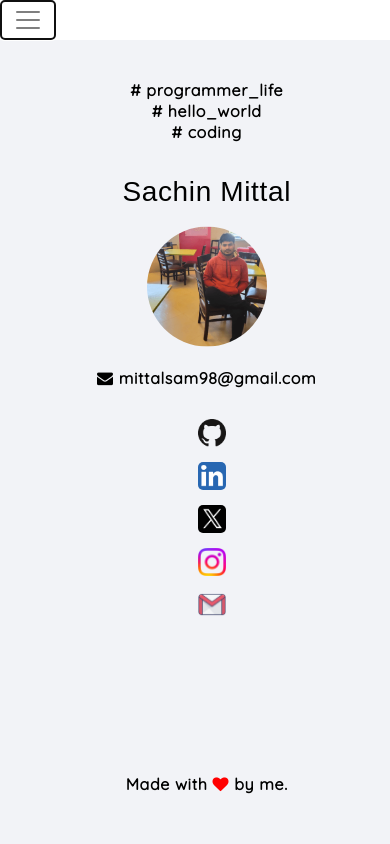
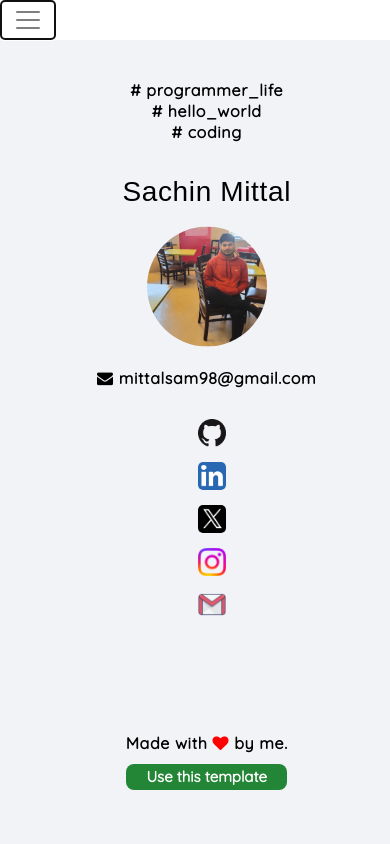
Before and after one commit to mittalsam98/react-portfolio, a React (Vite) app: page / in a window 390 px wide. Both pictures are taken after a click on the button 28 px from the left and 20 px from the top of the page. Shown: the top 844 px of the page. Built offline with nearby package versions, Linux system fonts and the light colour scheme; a web font is replaced by a local one.

Commit message:
Added use this template button

```diff
--- a/src/components/sidebar/Sidebar.css
+++ b/src/components/sidebar/Sidebar.css
@@ -147,3 +147,14 @@ ul {
     font-size: 16px;
   }
 }
+
+.templateTextBtn {
+  background-color: #238636;
+  color: white;
+  border: none;
+  font-size: 15px;
+  padding: 3px 20px;
+  font-weight: bold;
+  margin: 10px 0px;
+  border-radius: 8px;
+}
--- a/src/components/sidebar/Sidebar.jsx
+++ b/src/components/sidebar/Sidebar.jsx
@@ -120,12 +120,20 @@ export default function Sidebar() {
         style={{
           color: 'black',
           fontWeight: 'bold',
-          paddingTop: '30%'
+          paddingTop: '20%'
         }}
         className='tagtop'
       >
         Made with <a href='#' className='fa fa-heart heart'></a> by me.
       </div>
+      <button
+        onClick={() => {
+          window.open('https://github.com/mittalsam98/react-portfolio', '_blank');
+        }}
+        className='templateTextBtn'
+      >
+        Use this template
+      </button>
     </div>
   );
 }
```
